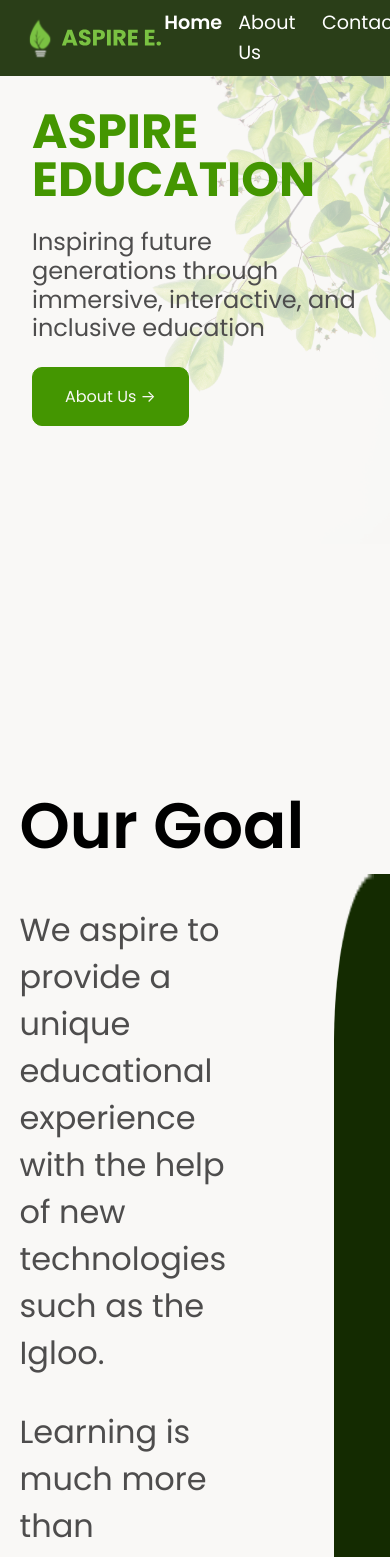
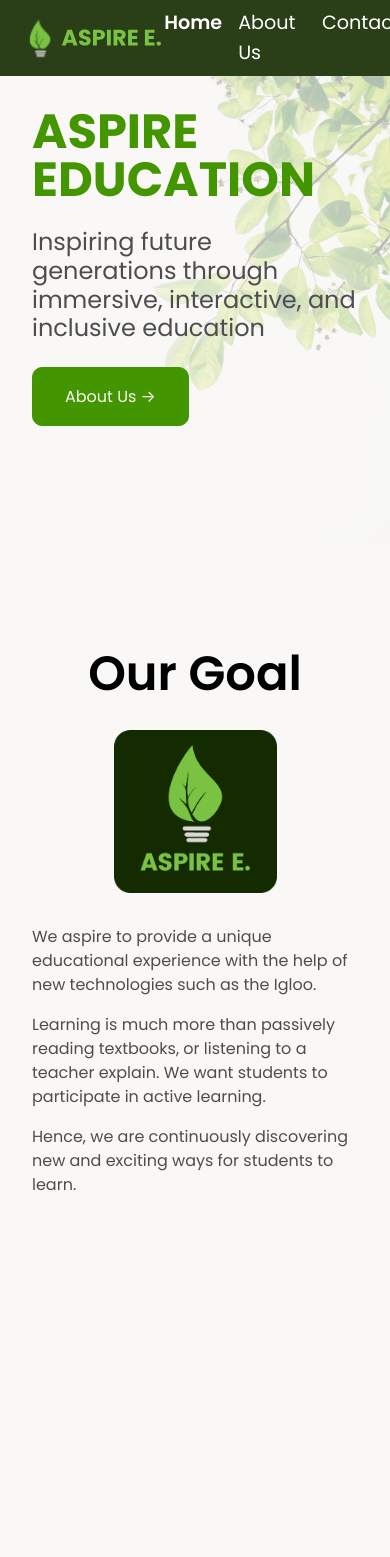
Before and after one commit to shawnanuptra/promo-website, a React (Create React App) app: page / in a window 390 px wide. Shown: the top 1557 px of the page. Built offline with nearby package versions, Linux system fonts and the light colour scheme.

Commit message:
made Goal mobile responsive

```diff
--- a/src/App.css
+++ b/src/App.css
@@ -1,6 +1,9 @@
 main {
     /* padding: 2rem; */
     position: relative;
+    display: flex;
+    flex-direction: column;
+    gap: 10rem;
 }
 .learning {
     font-family: Poppins;
--- a/src/components/Goal.css
+++ b/src/components/Goal.css
@@ -3,30 +3,69 @@
     font-style: normal;
     font-weight: 600;
     font-size: 64px;
-	line-height: 96px;
-	margin: 0 5%;
+    line-height: 1;
+    margin-bottom: 1rem;
     color: #000;
-	margin-top: 20rem;
+    text-align: center;
 }
 
 .content {
     display: flex;
-	flex-direction: row;
-	justify-content: space-between;
+    /* flex-direction: row; */
+    /* justify-content: space-between; */
     /* width: 100vw; */
-	margin: 0 5%;
+    /* margin: 0 5%; */
+    flex-direction: row-reverse;
+    align-items: center;
+    gap: 3rem;
 }
 
 .text {
     font-family: "Poppins";
     font-style: normal;
     font-weight: 400;
-	font-size: 32px;
-	line-height: 47px;
+    font-size: 1.5rem;
+    line-height: 1.5;
     color: #4e4d4d;
-	margin-right: 108px;
 }
 
 .logo {
-	width: 411px;
+    aspect-ratio: 1/1;
+    width: 100%;
+    height: 100%;
+    max-width: 400px;
+    /* width: 411px; */
 }
+
+.goal-wrapper {
+    padding: 2rem;
+    display: flex;
+    flex-direction: column;
+    gap: 2rem;
+}
+@media only screen and (max-width: 768px) {
+    .goal-title {
+        font-size: 3rem;
+        text-align: center;
+        margin: 0;
+    }
+    .content {
+        display: flex;
+        flex-direction: column-reverse;
+        justify-content: center;
+        align-items: center;
+        gap: 2rem;
+    }
+    .logo {
+        aspect-ratio: 1/1;
+        width: 50%;
+    }
+    .text {
+        font-size: 1rem;
+        line-height: 1.5;
+        margin: 0;
+        & p {
+            margin-top: 0;
+        }
+    }
+}
--- a/src/components/Goal.js
+++ b/src/components/Goal.js
@@ -4,7 +4,7 @@ import logo from '../pics/Goal.png'
 
 export default function Goal() {
     return (
-        <>
+        <div className='goal-wrapper'>
             <h2 className='goal-title'>Our Goal</h2>
             <div className='content'>
                 <div className='text'>
@@ -14,6 +14,6 @@ export default function Goal() {
                 </div>
                 <img src={logo} className='logo' alt='logo' />
             </div>
-        </>
+        </div>
     )
 }
```
Lines whose indentation alone changed are shown as unchanged.
